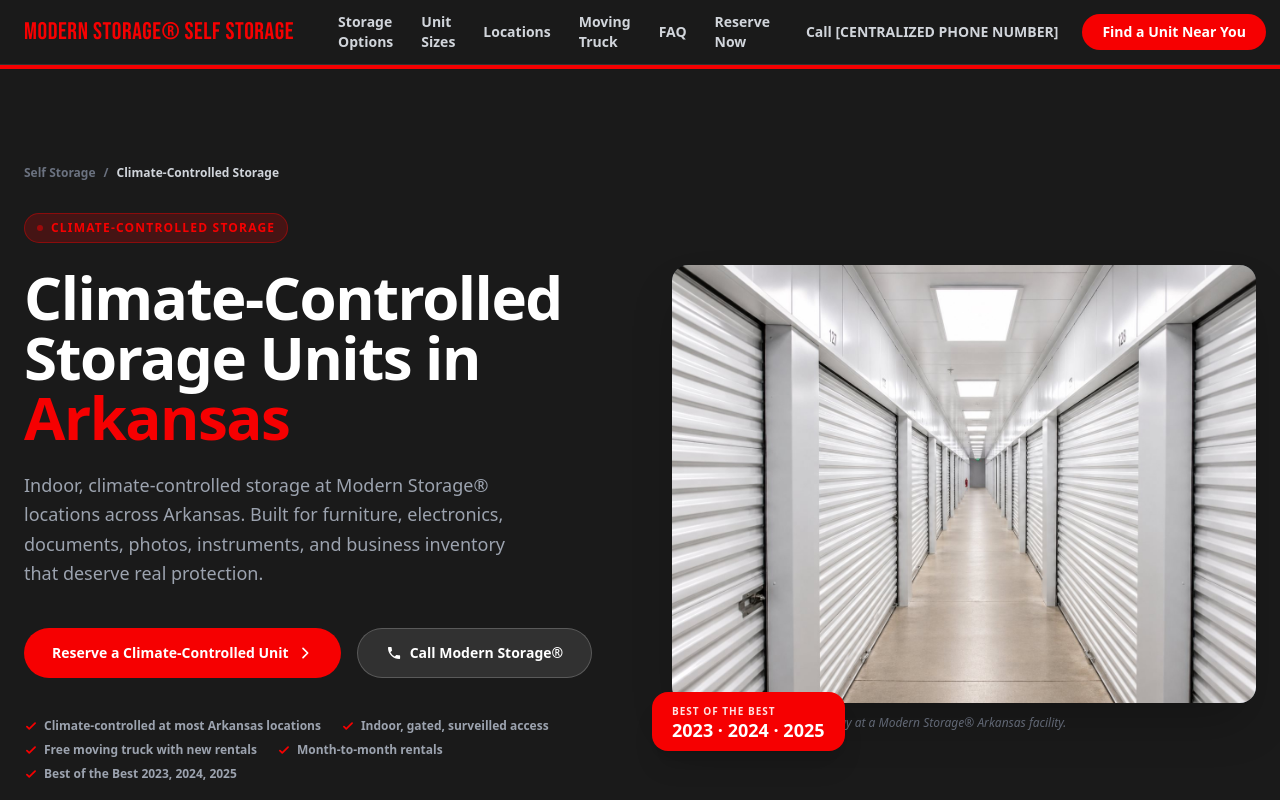
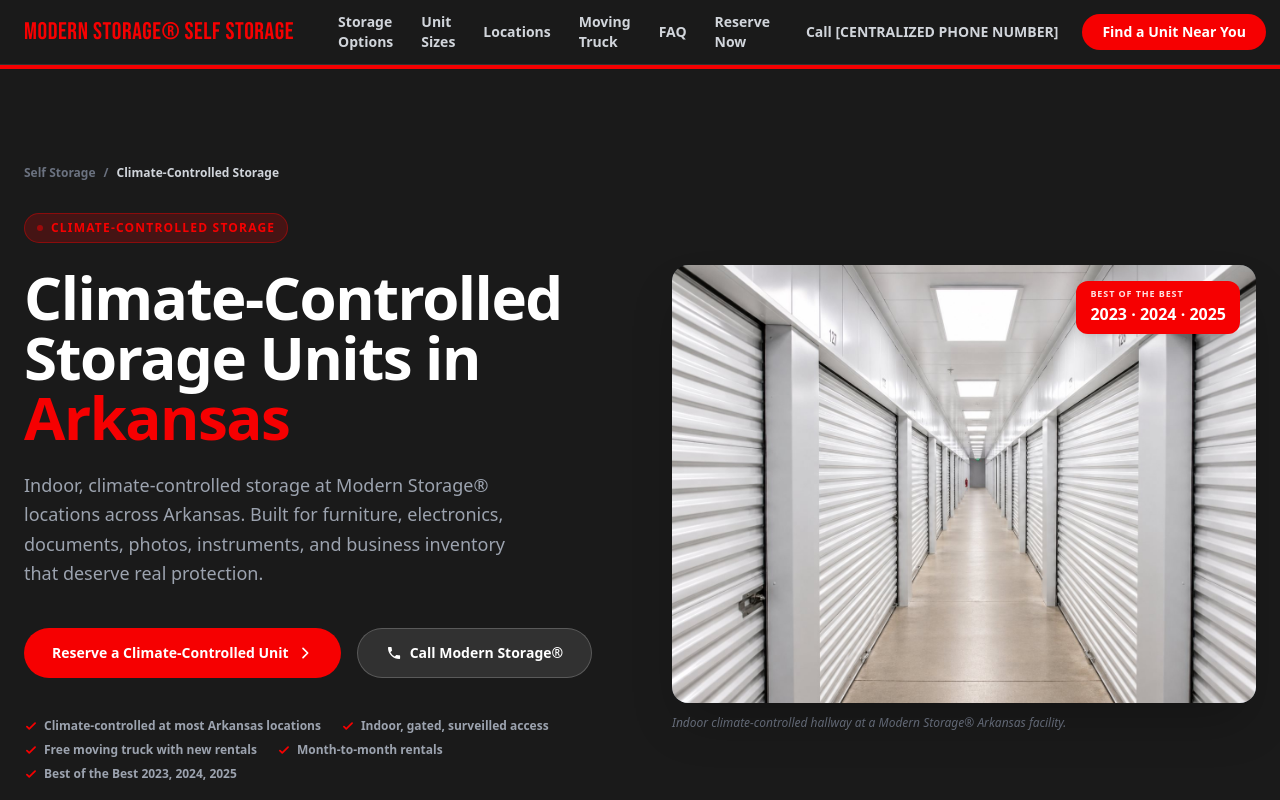
Before and after one commit to Nredom17/self-storage-modern-storage, a Next.js app: page /climate-controlled in a window 1280 px wide. Shown: the top 800 px of the page. Built offline with nearby package versions, Linux system fonts and the light colour scheme.

Commit message:
Reposition Best of the Best badge to top-right inside the hero image so it no longer obstructs the caption

```diff
--- a/app/climate-controlled/page.tsx
+++ b/app/climate-controlled/page.tsx
@@ -323,7 +323,6 @@
             </div>
 
             {/* Right — hero image */}
-            <div className="relative">
             <figure>
               <div className="rounded-2xl overflow-hidden shadow-2xl aspect-[4/3] bg-gray-800 relative">
                 <Image
@@ -334,17 +333,23 @@
                   sizes="(max-width: 1024px) 100vw, 50vw"
                   className="object-cover"
                 />
+                {/* Award badge — top-right of the image, inside the rounded container */}
+                <div
+                  className="absolute top-3 right-3 sm:top-4 sm:right-4 bg-modern-red text-white rounded-xl px-3.5 py-2 shadow-lg backdrop-blur-sm"
+                  aria-label="Voted Best of the Best 2023, 2024, and 2025"
+                >
+                  <p className="text-[9px] font-black uppercase tracking-widest text-red-100 leading-none">
+                    Best of the Best
+                  </p>
+                  <p className="text-sm sm:text-base font-black leading-none mt-1">
+                    2023 · 2024 · 2025
+                  </p>
+                </div>
               </div>
               <figcaption className="text-xs text-gray-500 mt-3 italic">
                 Indoor climate-controlled hallway at a Modern Storage® Arkansas facility.
               </figcaption>
             </figure>
-              {/* Floating award badge */}
-              <div className="absolute -bottom-2 -left-5 sm:-bottom-5 bg-modern-red text-white rounded-2xl px-5 py-3 shadow-xl hidden sm:block">
-                <p className="text-[10px] font-black uppercase tracking-widest text-red-100">Best of the Best</p>
-                <p className="text-lg font-black leading-none mt-0.5">2023 · 2024 · 2025</p>
-              </div>
-            </div>
           </div>
         </div>
       </section>
```
Lines whose indentation alone changed are shown as unchanged.
